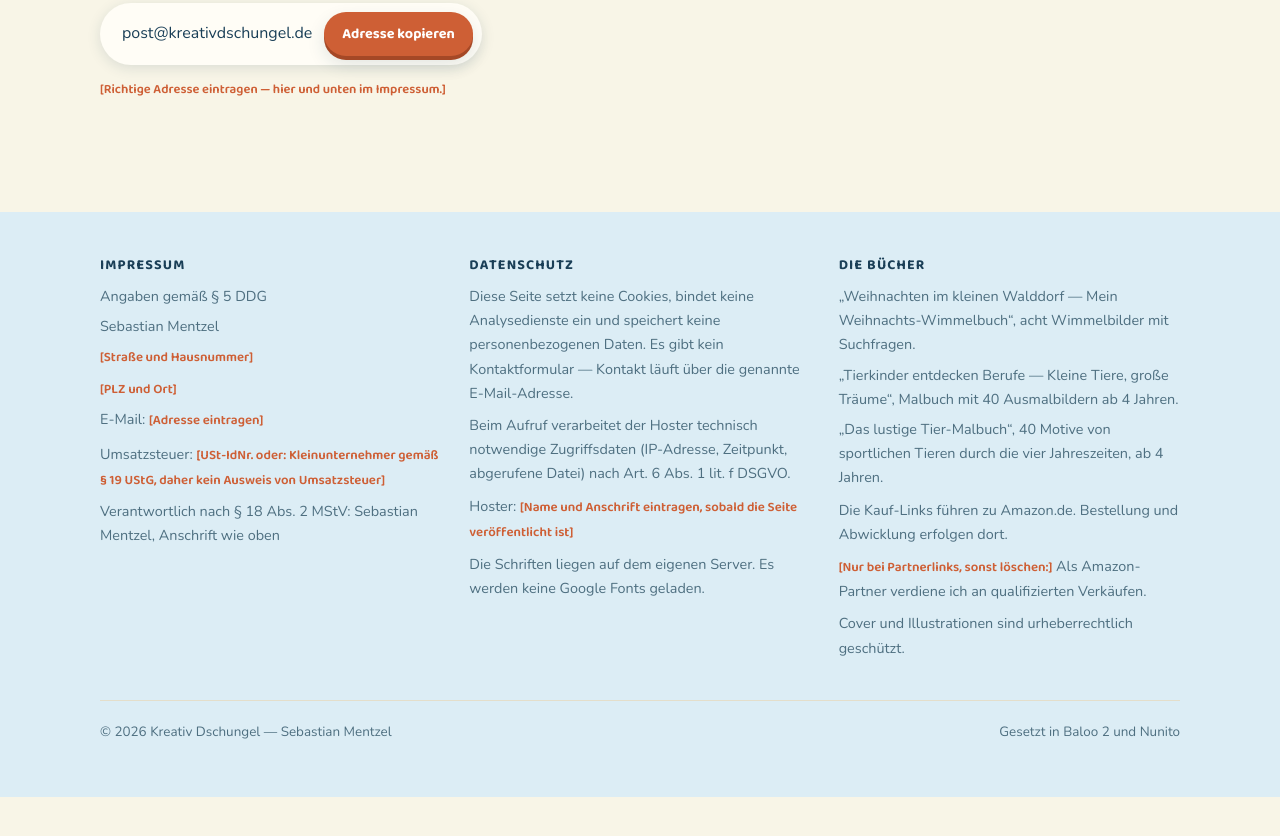
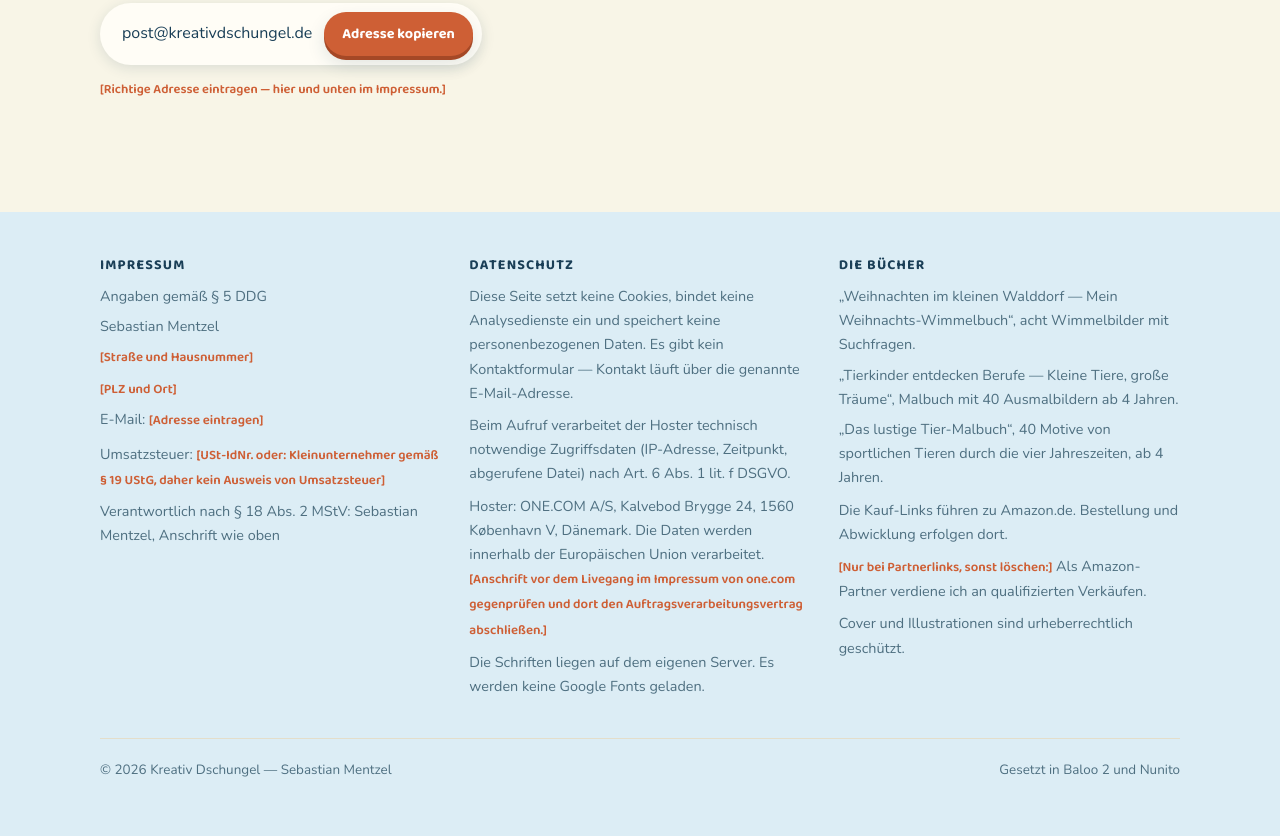
Before and after one commit to doppelkind/kreativdschungel, a plain HTML site: page index.html in a window 1280 px wide. Shown: the part 8151-8987 px from the top of the page. Before the commit the page ends 8948 px from the top, so only its background shows below. Drawn offline with Linux system fonts and the light colour scheme.

Commit message:
Auf one.com umstellen, Domain ist registriert
kreativdschungel.de ist seit heute registriert und liegt bei one.com
(Nameserver ns01/ns02.one.com, A-Record 46.30.211.38). Damit entfällt Vercel:
vercel.json raus, .htaccess zurück — HTTPS-Zwang, Komprimierung, Caching und
Sicherheits-Header für Apache, jeder Block in <IfModule> gekapselt.

Datenschutz: Hoster ist jetzt ONE.COM A/S in Dänemark. Der Absatz zur
Drittlandsübermittlung in die USA entfällt ersatzlos, weil die Daten in der EU
bleiben.

README beschreibt den Upload über Datei-Manager oder FTP, die HTTPS-Prüfung und
die vier Schritte nach dem Livegang.

Co-Authored-By: Claude Opus 5 <noreply@anthropic.com>

```diff
--- a/index.html
+++ b/index.html
@@ -557,7 +557,7 @@ footer.site{background:var(--himmel-hell); padding-block:46px 54px;
         <h3>Datenschutz</h3>
         <p>Diese Seite setzt keine Cookies, bindet keine Analysedienste ein und speichert keine personenbezogenen Daten. Es gibt kein Kontaktformular — Kontakt läuft über die genannte E-Mail-Adresse.</p>
         <p style="margin-top:8px">Beim Aufruf verarbeitet der Hoster technisch notwendige Zugriffsdaten (IP-Adresse, Zeitpunkt, abgerufene Datei) nach Art. 6 Abs. 1 lit. f DSGVO.</p>
-        <p style="margin-top:8px">Hoster: <span class="fuell">[Name und Anschrift eintragen, sobald die Seite veröffentlicht ist]</span></p>
+        <p style="margin-top:8px">Hoster: ONE.COM A/S, Kalvebod Brygge 24, 1560 K&#248;benhavn V, D&#228;nemark. Die Daten werden innerhalb der Europ&#228;ischen Union verarbeitet. <span class="fuell">[Anschrift vor dem Livegang im Impressum von one.com gegenpr&#252;fen und dort den Auftragsverarbeitungsvertrag abschlie&#223;en.]</span></p>
         <p style="margin-top:8px">Die Schriften liegen auf dem eigenen Server. Es werden keine Google Fonts geladen.</p>
       </div>
       <div>
```
Also changed, not shown: vercel.json (deleted), 2 other files.
